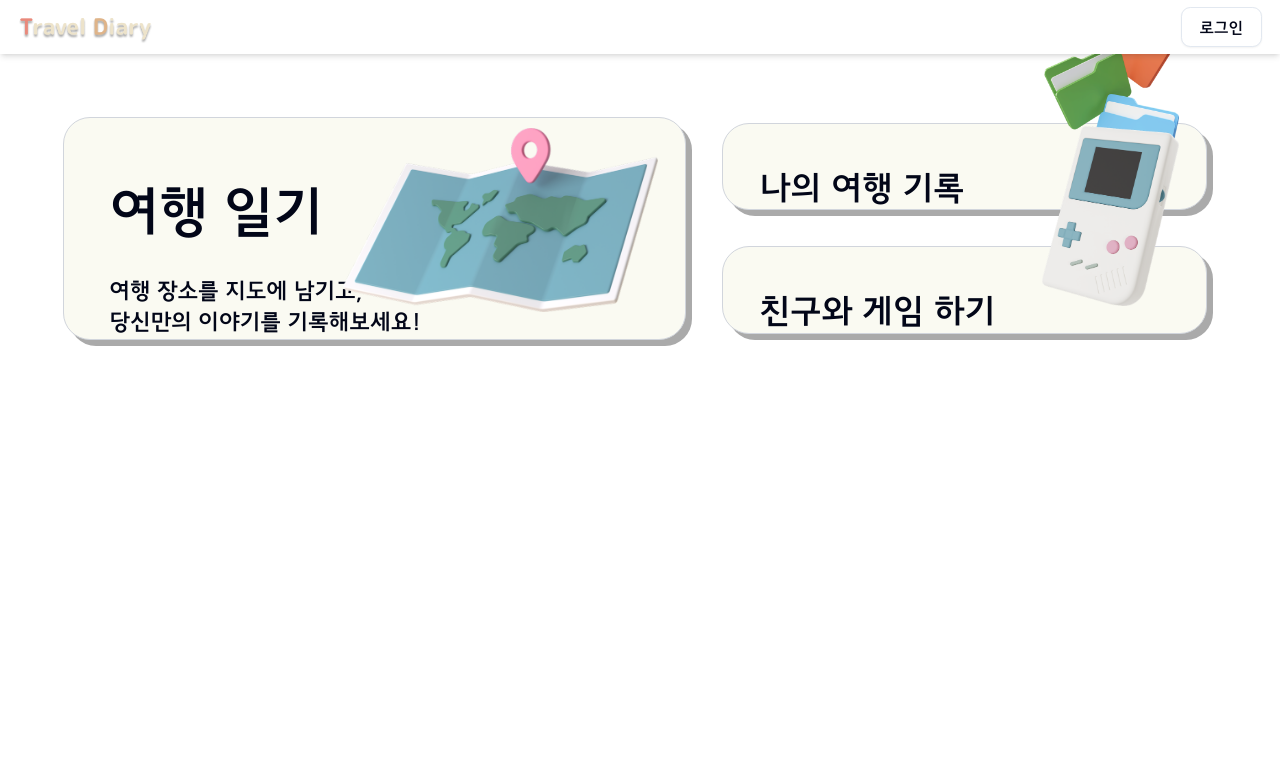
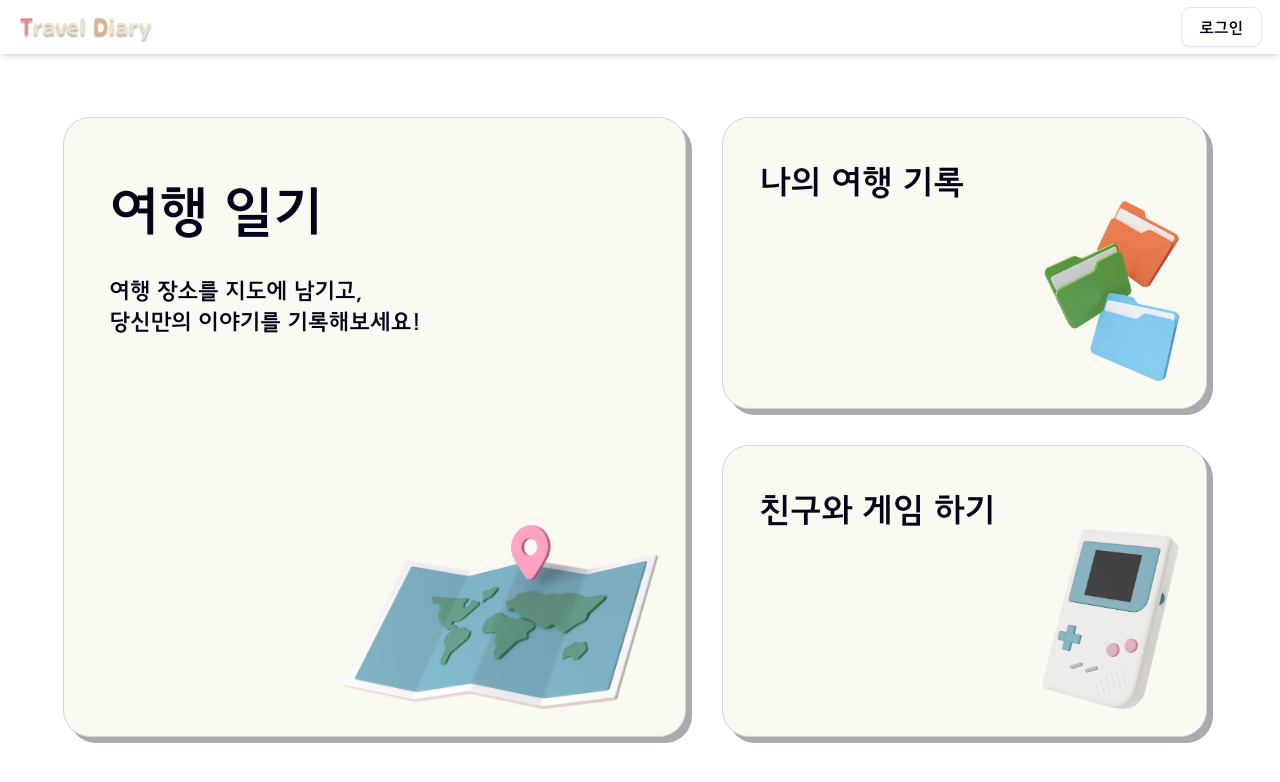
Before and after one commit to calmer-ty/travel-diary, a Next.js app: page / in a window 1280 px wide. Shown: the top 782 px of the page. Built offline with nearby package versions, Linux system fonts and the light colour scheme; no server answers.

Commit message:
fix: 레이아웃 스타일 깨짐 수정

```diff
--- a/src/app/layout.tsx
+++ b/src/app/layout.tsx
@@ -29,8 +29,8 @@ export default function RootLayout({
     <html lang="ko">
       <body className={`${geistSans.variable} ${geistMono.variable} antialiased`}>
         <Header />
-        {/* <main className="size-full pt-12">{children}</main> */}
-        <main>{children}</main>
+        <main className="size-full pt-12">{children}</main>
+        {/* <main>{children}</main> */}
         <div className="block sm:hidden">
           <MobileMenu />
         </div>
--- a/src/components/commons/layout/header.tsx
+++ b/src/components/commons/layout/header.tsx
@@ -11,8 +11,7 @@ export default function Header() {
   const { user, handleLogin, handleLogout } = useAuth();
 
   return (
-    // <header className="flex justify-between items-center w-full h-12 px-4 bg-white shadow-md fixed z-10">
-    <header className="flex justify-between items-center w-full h-12 px-4 bg-white shadow-md sticky top-0 z-100">
+    <header className="flex justify-between items-center w-full h-12 px-4 bg-white shadow-md fixed z-10">
       <h1 className="w-30 h-8 bg-[url(/images/Logo.png)] bg-contain bg-no-repeat text-[0px]">
         <Link href="/" className="block size-full">
           Travel Diary
```
